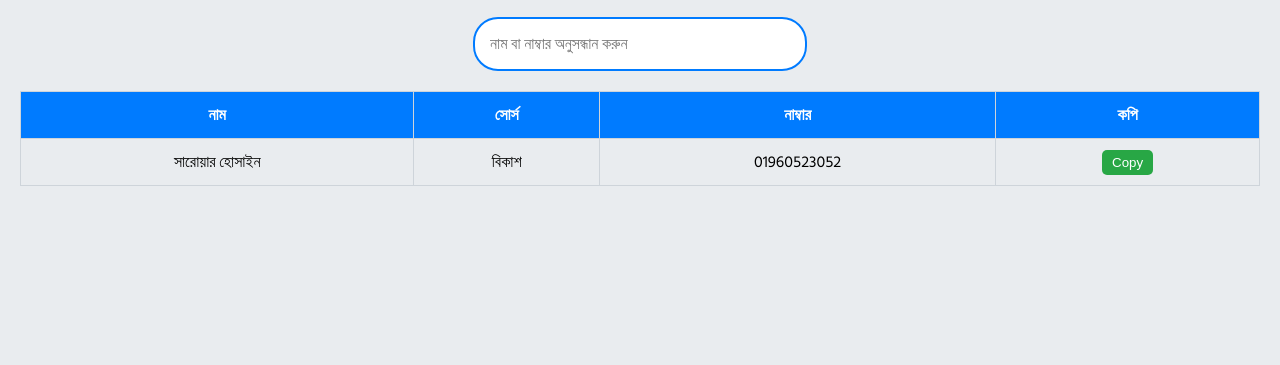
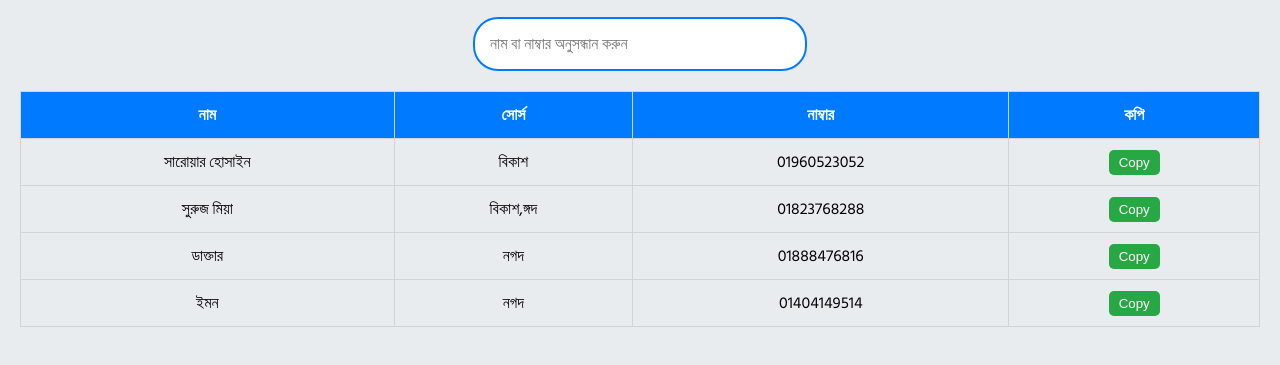
Before and after one commit to sarowarh94/IN, a plain HTML site: page index.html in a window 1280 px wide. Shown: the part 157-522 px from the top of the page. Drawn offline with Linux system fonts and the light colour scheme.

Commit message:
Update index.html

```diff
--- a/index.html
+++ b/index.html
@@ -99,6 +99,24 @@
                 <td>01960523052</td>
                 <td><button class="copy-button" onclick="copyToClipboard('01960523052')">Copy</button></td>
             </tr>
+             <tr>
+                <td>সুরুজ মিয়া</td>
+                <td>বিকাশ,ঙ্গদ</td>
+                <td>01823768288</td>
+                <td><button class="copy-button" onclick="copyToClipboard('01823768288')">Copy</button></td>
+            </tr>
+             <tr>
+                <td>ডাক্তার </td>
+                <td>নগদ</td>
+                <td>01888476816</td>
+                <td><button class="copy-button" onclick="copyToClipboard('01888476816')">Copy</button></td>
+            </tr>
+             <tr>
+                <td>ইমন</td>
+                <td>নগদ</td>
+                <td>01404149514</td>
+                <td><button class="copy-button" onclick="copyToClipboard('01404149514')">Copy</button></td>
+            </tr>
         </tbody>
     </table>
 
```
